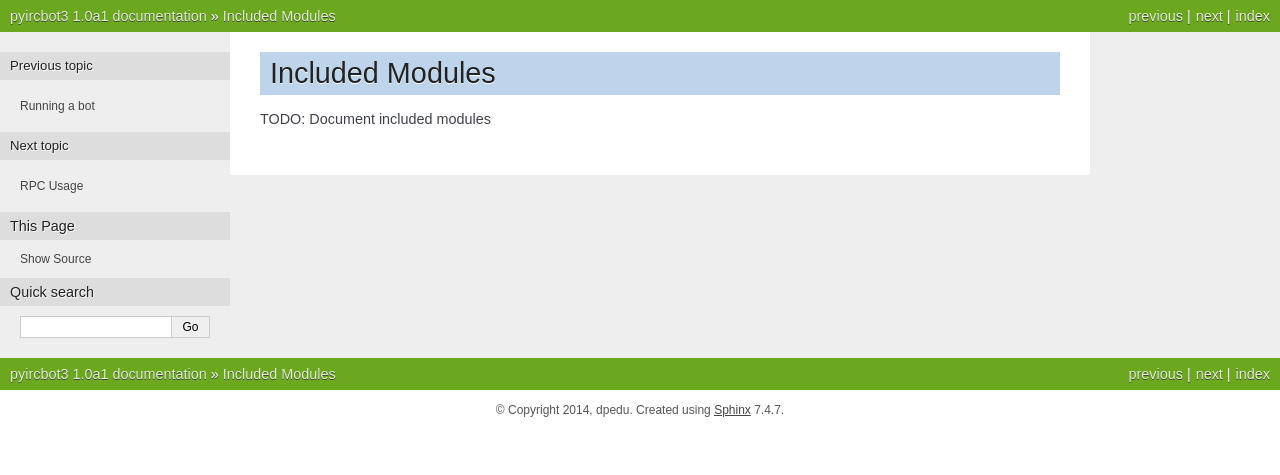
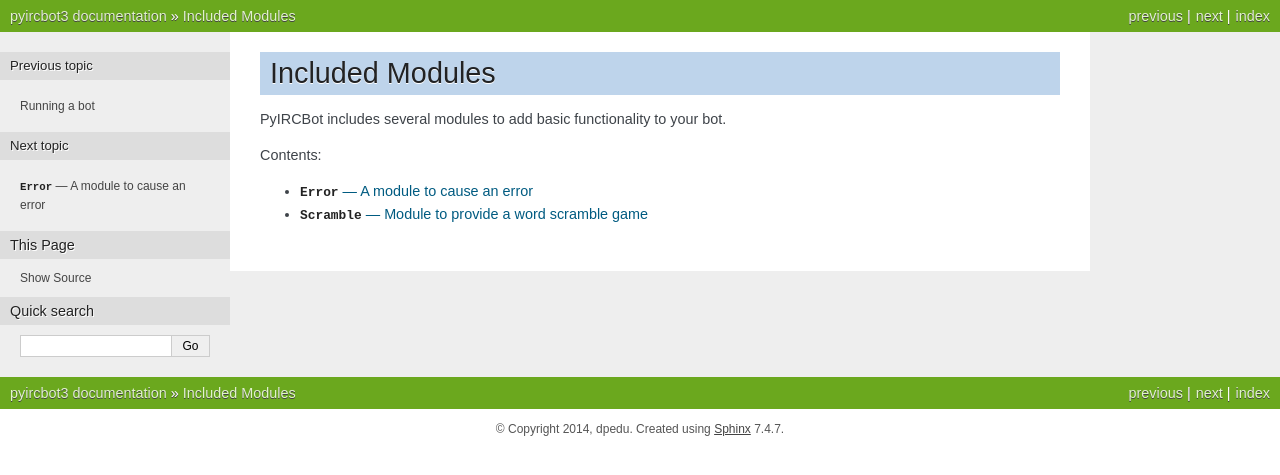
Before and after one commit to dpedu/pyircbot, a Sphinx documentation site: the page built from docs/modules/_modules.rst, in a window 1280 px wide. Shown: the top 475 px of the page. Built offline with Sphinx 7.4.7, drawn with Linux system fonts in a browser that asks for light colours; pages that are not in the unit, such as notebooks, are missing from menus; the version number could not be read and is left out.

Commit message:
Document more things, finalize docs file structure

```diff
--- a/docs/PyIRCBot.rst
+++ b/docs/api/modulebase.rst
@@ -1,9 +1,9 @@
-:mod:`PyIRCBot` --- Main class of the bot
+:mod:`ModuleBase` --- Main class of the bot
 =========================================
 
 yabba blahblah blahblah
 
-.. automodule:: core.pyircbot
+.. automodule:: core.modulebase
     :members:
     :undoc-members:
     :show-inheritance:
--- /dev/null
+++ b/docs/api/modules/error.rst
@@ -0,0 +1,9 @@
+:mod:`Error` --- A module to cause an error
+===========================================
+
+yabba blahblah blahblah
+
+.. automodule:: modules.Error
+    :members:
+    :undoc-members:
+    :show-inheritance:
--- /dev/null
+++ b/docs/api/modules/scramble.rst
@@ -0,0 +1,9 @@
+:mod:`Scramble` --- Module to provide a word scramble game
+=========================================================
+
+yabba blahblah blahblah
+
+.. automodule:: modules.Scramble
+    :members:
+    :undoc-members:
+    :show-inheritance:
--- a/docs/conf.py
+++ b/docs/conf.py
@@ -21,6 +21,9 @@ import os
 # documentation root, use os.path.abspath to make it absolute, like shown here.
 #sys.path.insert(0, os.path.abspath('.'))
 sys.path.insert(0, os.path.abspath('../pyircbot/'))
+
+sys.path.append(os.path.abspath('../pyircbot/core/'))
+sys.path.append(os.path.abspath('../pyircbot/modules/'))
 
 # -- General configuration ------------------------------------------------
 
@@ -60,7 +63,8 @@ copyright = '2014, dpedu'
 # The short X.Y version.
 version = '3.4'
 # The full version, including alpha/beta/rc tags.
-release = '1.0a1'
+import pyircbot
+release = pyircbot.PyIRCBot.version
 
 # The language for content autogenerated by Sphinx. Refer to documentation
 # for a list of supported languages.
--- a/docs/index.rst
+++ b/docs/index.rst
@@ -18,7 +18,6 @@ Contents:
    modules/_modules.rst
    rpc/_rpc.rst
    dev/_dev.rst
-   #PyIRCBot.rst
 
 More Information
 ================
--- a/docs/modules/_modules.rst
+++ b/docs/modules/_modules.rst
@@ -1,4 +1,12 @@
 Included Modules
 ================
 
-TODO: Document included modules
+PyIRCBot includes several modules to add basic functionality to your bot.
+
+Contents:
+
+.. toctree::
+   :maxdepth: 8
+   :glob:
+
+   ../api/modules/*
```
Also changed, not shown: docs/api/pyircbot.rst (added, +9 -0 lines), docs/api/rpc.rst (added, +9 -0 lines), 7 other files.
